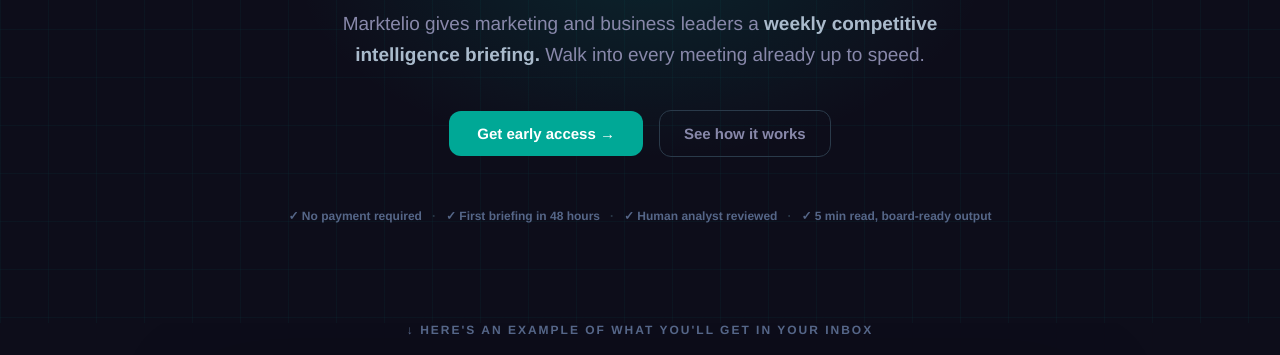
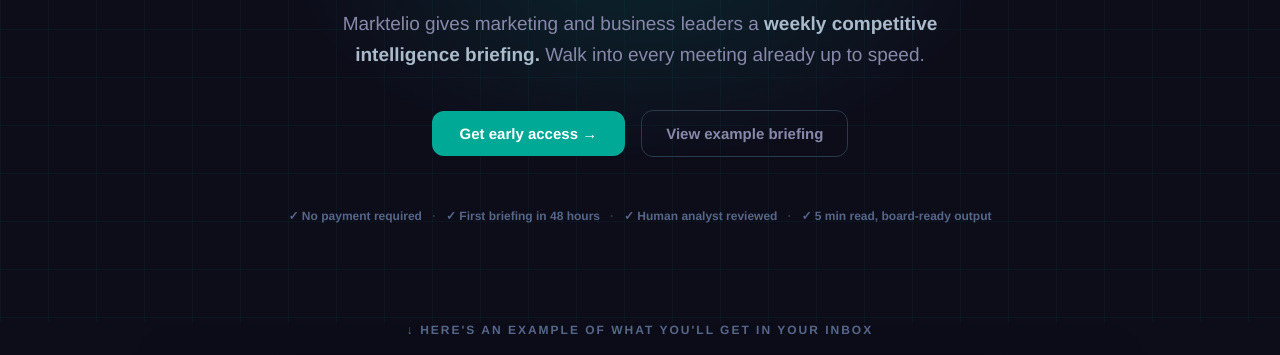
Before and after one commit to MarktelHQ/landing, a plain HTML site: page index.html in a window 1280 px wide. Shown: the part 403-758 px from the top of the page. Drawn offline with Linux system fonts and the light colour scheme; a script that the page names is missing.

Commit message:
Update index.html

```diff
--- a/index.html
+++ b/index.html
@@ -341,7 +341,7 @@
     <p class="hero-sub">Marktelio gives marketing and business leaders a <strong>weekly competitive intelligence briefing.</strong> Walk into every meeting already up to speed.</p>
     <div class="hero-actions">
       <a href="https://tally.so/r/J9Lr8J" target="_blank" class="btn-primary">Get early access →</a>
-      <a href="#how" class="btn-ghost">See how it works</a>
+      <a href="https://www.marktel.io/Marktelio_AXA_W13_Email_Report_Demo.html"  target="_blank" class="btn-ghost">View example briefing</a>
     </div>
     <div class="hero-trust">
       <span>✓ No payment required</span>
@@ -753,7 +753,7 @@
       </div>
     </div>
     <div class="waitlist-cta-wrap">
-      <a href="https://tally.so/r/J9Lr8J" target="_blank" class="btn-primary" style="font-size:16px; padding:16px 36px;">Start your onboarding →</a>
+      <a href="https://tally.so/r/J9Lr8J" target="_blank" class="btn-primary" style="font-size:16px; padding:16px 36px;">Grab your free report →</a>
       <div class="waitlist-note">No payment required · First briefing delivered within 48 hours of activation · Cancel anytime</div>
     </div>
   </div>
@@ -766,7 +766,7 @@
   <p>Start free today. Your first briefing is in your inbox within 48 hours.</p>
   <div class="cta-actions">
     <a href="https://tally.so/r/J9Lr8J" target="_blank" class="btn-primary" style="font-size:16px; padding:16px 32px;">Get early access →</a>
-    <a href="#how" class="btn-ghost" style="font-size:16px; padding:16px 24px; border-color:#2A3A4A; color:#8888AA;">See how it works</a>
+     <a href="https://www.marktel.io/Marktelio_AXA_W13_Email_Report_Demo.html"  target="_blank" class="btn-ghost">View example briefing</a>
   </div>
   <div class="cta-small">No payment required in early access · Human-reviewed, every report · Cancel anytime</div>
 </section>
```
